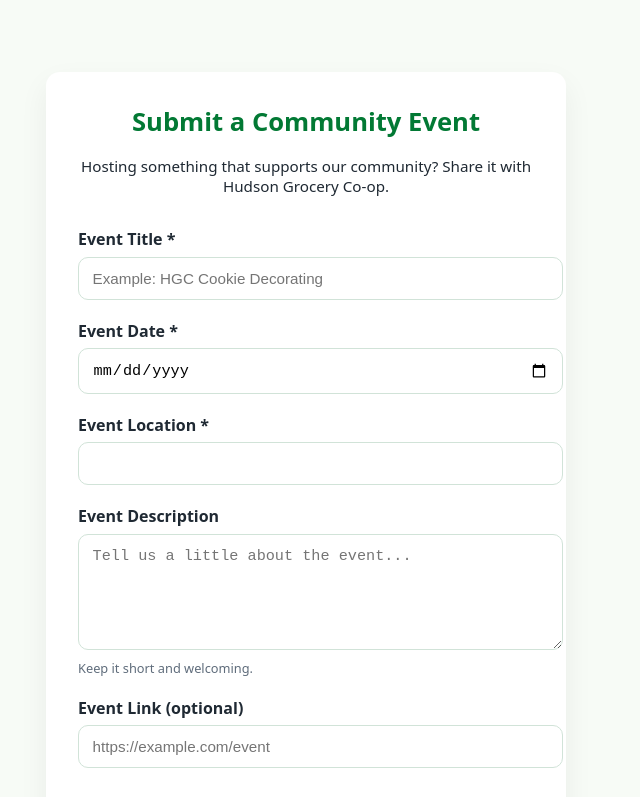
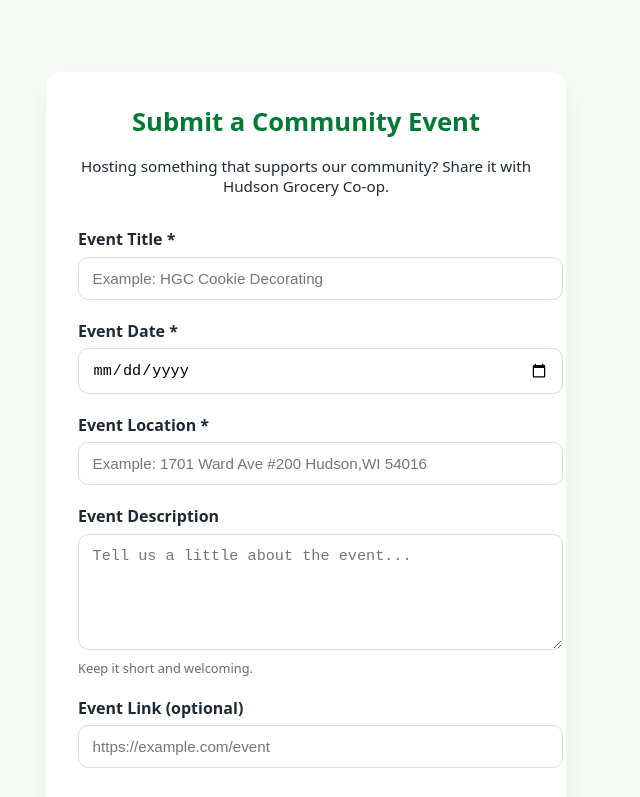
Before and after one commit to kaia2020/Event_Submission, a plain HTML site: page index.html in a window 1280 px wide. Shown: the top 797 px of the page, without its empty margins (334-974 px from the left). Drawn offline with Linux system fonts and the light colour scheme.

Commit message:
Update index.html

```diff
--- a/index.html
+++ b/index.html
@@ -146,7 +146,7 @@
         <input type="date" name="date" required />
 
         <label>Event Location *</label>
-        <input name="Location" required />
+        <input name="Location" required placeholder="Example: 1701 Ward Ave #200 Hudson,WI 54016" />
 
         <label>Event Description</label>
         <textarea name="description" placeholder="Tell us a little about the event..."></textarea>
```
